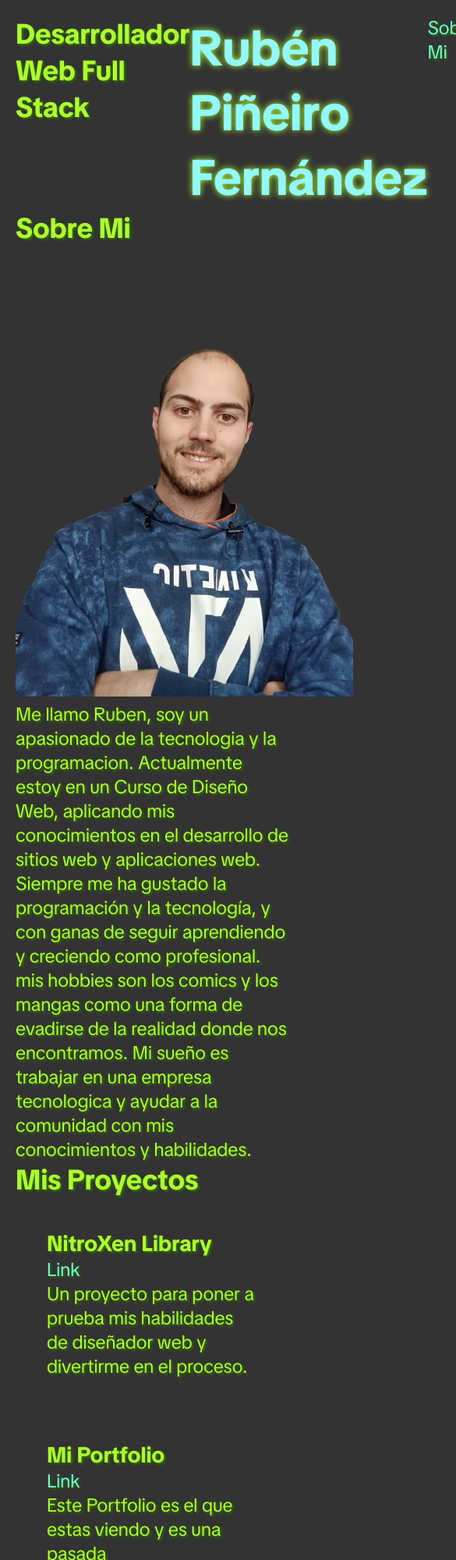
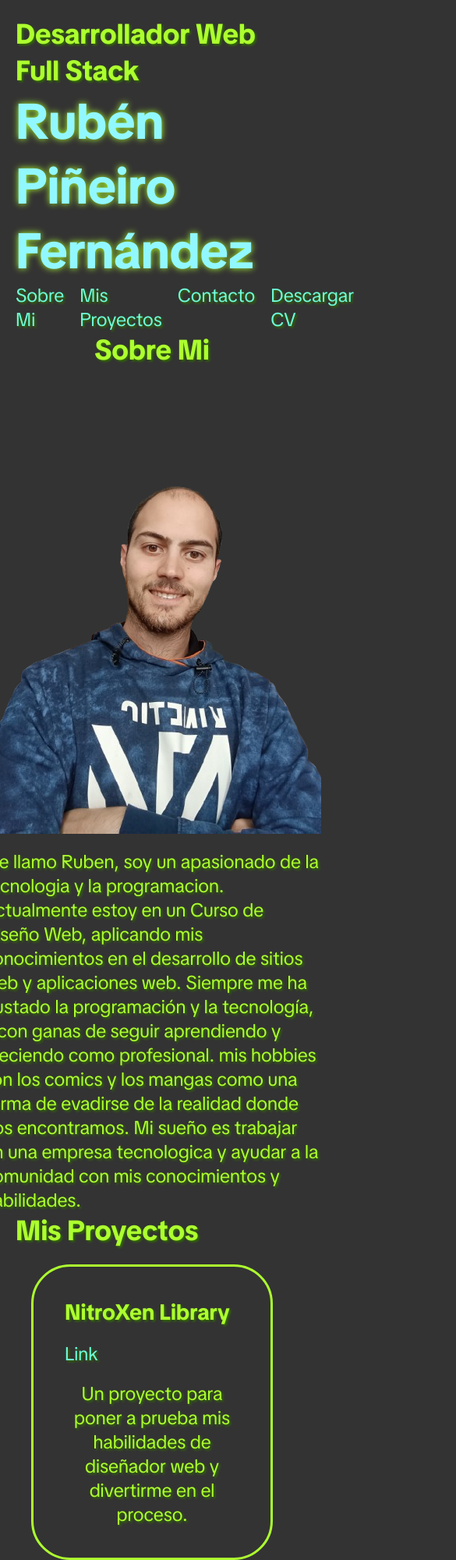
Before and after one commit to NitroXen/NitroXen.github.io, a plain HTML site: page index.html in a window 390 px wide. Shown: the top 2000 px of the page at 78% size, 585 px wide, since content can reach past the window. Drawn offline with Linux system fonts and the light colour scheme.

Commit message:
add animation and effects

```diff
--- a/index.html
+++ b/index.html
@@ -84,11 +84,19 @@
               >Mi Github</a
             >
           </li>
+          <li>
+            <a
+              href="https://www.instagram.com/nitroxen_games/"
+              target="_blank"
+              rel="noopener noreferrer"
+              >Mi hobby de artista en instagram</a
+            >
+          </li>
         </ul>
       </section>
     </main>
     <footer>
-      <div>
+      <div class="footer-map">
         <p>
           Mapa <br />
           <a href="#aboutus">Sobre Mi</a><br /><a href="#projects"
@@ -97,8 +105,8 @@
           <br />
           <a href="#contact">Contacto</a>
         </p>
-        <p>hecho con ❤️ por Ruben Piñeiro Fernández</p>
       </div>
+      <p>hecho con ❤️ por Ruben Piñeiro Fernández</p>
     </footer>
   </body>
 </html>
--- a/style.css
+++ b/style.css
@@ -51,19 +51,56 @@
  cursor: pointer;
 }
 
+
+nav > a{
+    display: flex;
+    flex-direction: column;
+    gap: 20px;
+
+}
 a {
  color: var(--link-color);
  text-decoration: none;
 }
 
-article{
-    padding: 40px;
+#projects :not(h2){
+    display: flex;
+    flex-direction: column;
+    gap: 20px;
+    flex-wrap: wrap;
+    align-content: space-between;
+    text-align: center;
 }
 
+#projects > article{
+    padding: 40px;
+    border: 3px solid var(--secondary-color);
+    border-radius: 50px;
+    margin: 20px;
+}
+#projects > article:hover{
+    background-color: var(--secondary-color);
+    color: var(--background-color);
+
+    a{
+        color:rgb(0, 136, 68);
+    }
+
+}
 *::selection{
  background-color: var(--primary-color);
  color: var(--text-hover);
 }
+
+/* ----------------------------------------------
+  Generated by AnimatiSS
+  Licensed under FreeBSD License
+  URL: https://xsgames.co/animatiss
+  Twitter: @xsgames_
+---------------------------------------------- */
+
+img{animation:scale-up-bottom 0.6s; }
+@keyframes scale-up-bottom{0%{transform:scale(.5);transform-origin:center bottom}100%{transform:scale(1);transform-origin:center bottom}}
 
 header{
     display: flex;
@@ -83,3 +120,34 @@
     margin-top: 10px;
     margin-bottom: 10px;
 }
+
+#aboutus, #aboutus > div{
+    display: flex;
+    flex-direction: column;
+    align-items: center;
+    gap: 20px;
+}
+
+.footer-map{
+    border: 2px solid var(--secondary-color);
+    padding: 10px;
+    border-radius: 10px;
+    margin: 10px;
+    text-align: center;
+
+}
+/* ----------------------------------------------
+  Generated by AnimatiSS
+  Licensed under FreeBSD License
+  URL: https://xsgames.co/animatiss
+  Twitter: @xsgames_
+---------------------------------------------- */
+
+
+@media (max-width: 500px) {
+    header{
+        display: flex;
+        flex-direction: column;
+        justify-content: space-between;
+    }
+}
```
